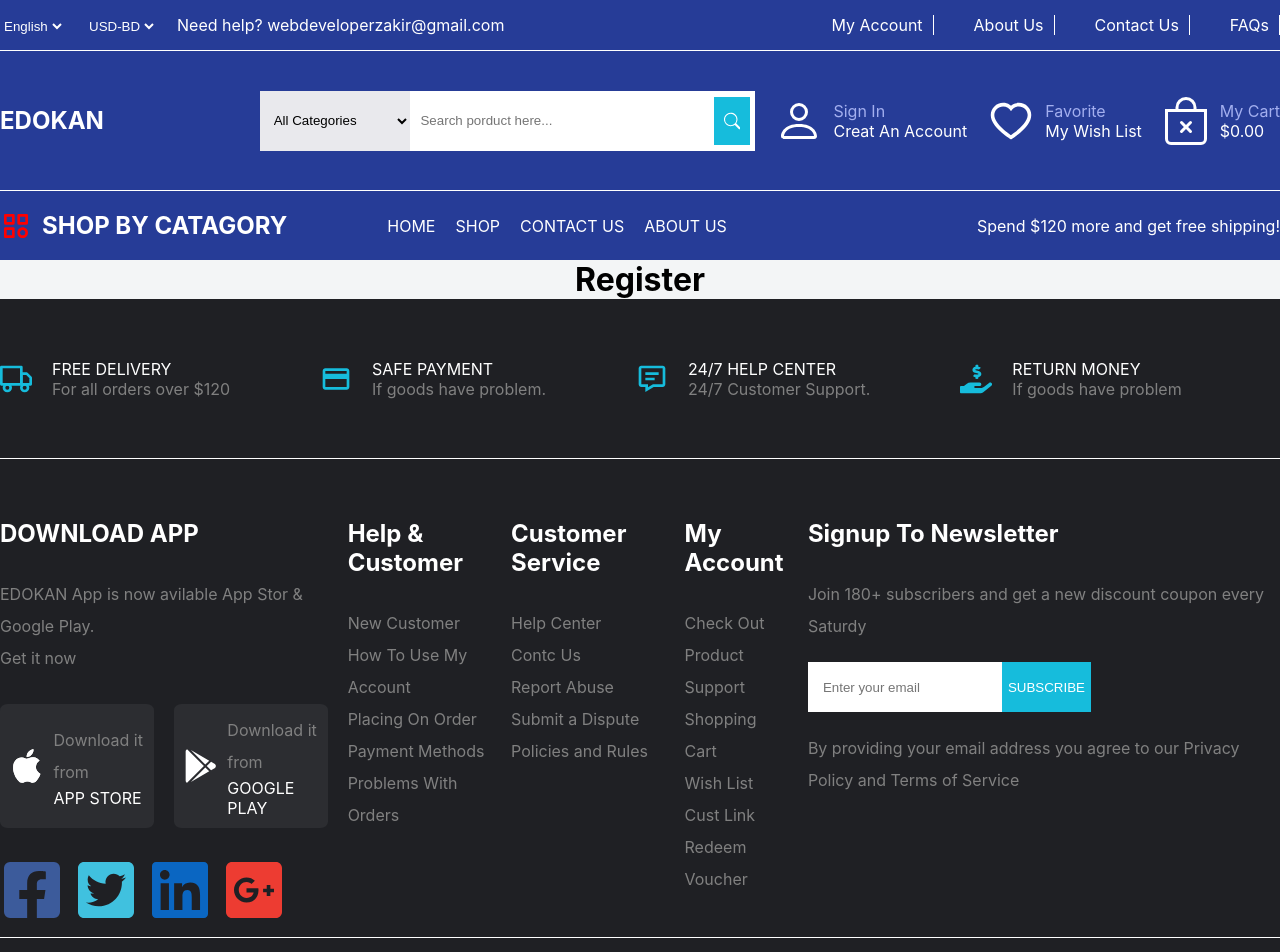
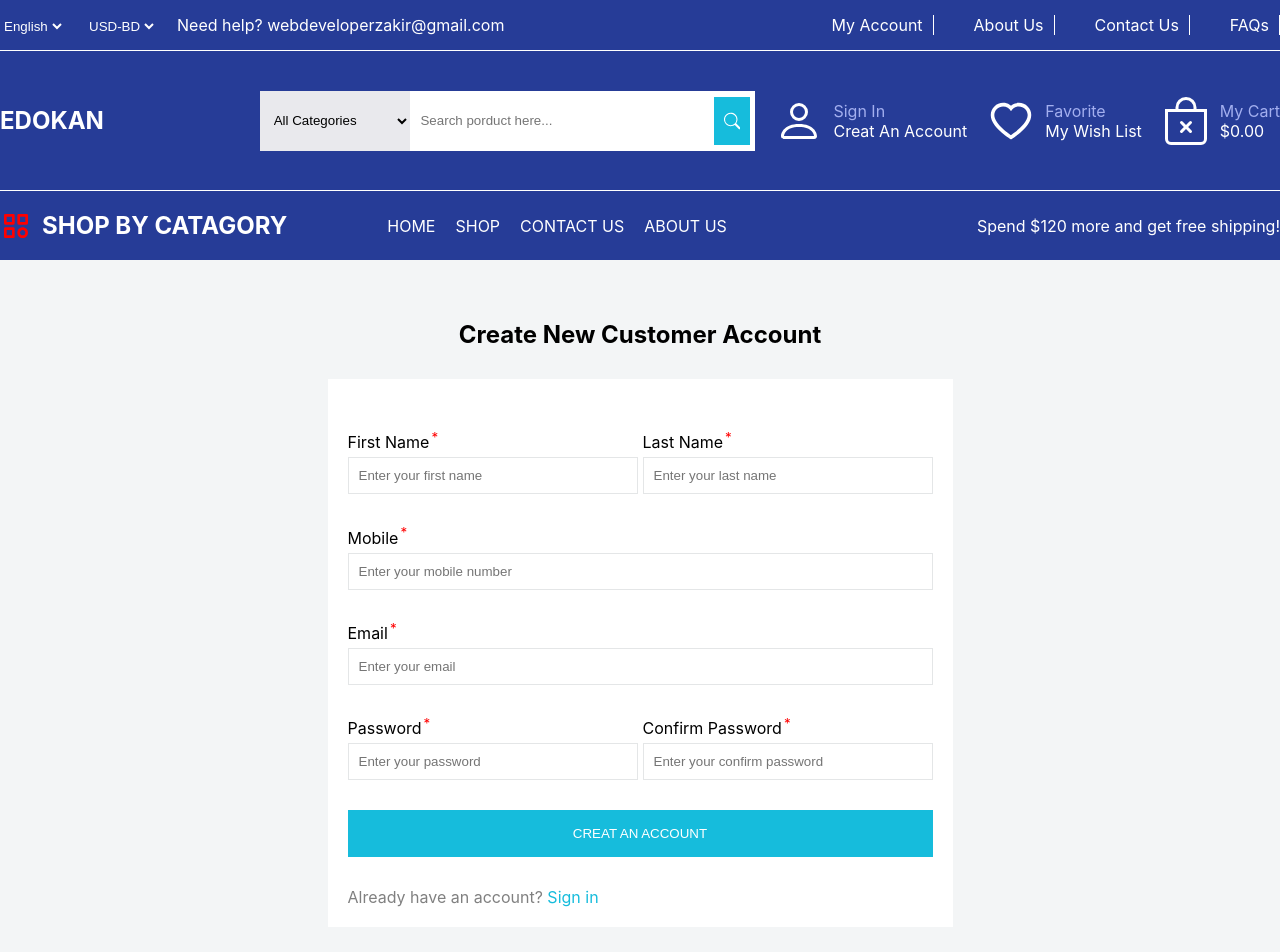
Before and after one commit to zakiralhasan/edokan, a React (Create React App) app: page /register in a window 1280 px wide. Shown: the top 952 px of the page. Built offline with nearby package versions, Linux system fonts and the light colour scheme.

Commit message:
feat:register page added
register page has design by two section top and bottom

```diff
--- a/src/pages/login-page/Login.js
+++ b/src/pages/login-page/Login.js
@@ -43,7 +43,7 @@ const Login = () => {
                         </div>
                         <p className='bottom-section__forgot-pass'>Forgot Your Password?</p>
                         <button>SIGN IN</button>
-                        <p className='bottom-section__create-account'>Don't have an account? <Link className='bottom-section__create-account__link' to="/register">Create an account</Link></p>
+                        <p className='bottom-section__create-account'>Don't have an account? <Link to="/register">Create an account</Link></p>
                     </div>
                 </div>
 
--- a/src/pages/register-page/Register.js
+++ b/src/pages/register-page/Register.js
@@ -1,9 +1,102 @@
 import React from 'react';
+import { useForm } from 'react-hook-form';
+import { Link } from 'react-router-dom';
 
 const Register = () => {
+    const { register, handleSubmit, reset } = useForm();
+    const handlRegisterForm = (data) => {
+
+    }
     return (
-        <div>
-            <h1>Register</h1>
+        <div className='register-form-container'>
+            <form onSubmit={handleSubmit(handlRegisterForm)}>
+                <div className='register-form-container__content'>
+                    <div className='register-form-container__content__top-section'>
+                        <h2>Create New Customer Account</h2>
+                    </div>
+                    <div className='register-form-container__content__bottom-section'>
+                        <div className='bottom-section__name-section-container'>
+                            <div style={{ flexGrow: "1" }}>
+                                <label>
+                                    <span className="">First Name<sup className="starlabel">*</sup></span>
+                                </label>
+                                <input
+                                    type="text"
+                                    {...register("firstName")}
+                                    className=""
+                                    placeholder='Enter your first name'
+                                    required
+                                />
+                            </div>
+                            <div style={{ flexGrow: "1" }}>
+                                <label>
+                                    <span className="">Last Name<sup className="starlabel">*</sup></span>
+                                </label>
+                                <input
+                                    type="text"
+                                    {...register("lastName")}
+                                    className=""
+                                    placeholder='Enter your last name'
+                                    required
+                                />
+                            </div>
+                        </div>
+                        <div>
+                            <label>
+                                <span className="">Mobile<sup className="starlabel">*</sup></span>
+                            </label>
+                            <input
+                                type="number"
+                                {...register("mobile")}
+                                className=""
+                                placeholder='Enter your mobile number'
+                                required
+                            />
+                        </div>
+                        <div>
+                            <label>
+                                <span className="">Email<sup className="starlabel">*</sup></span>
+                            </label>
+                            <input
+                                type="email"
+                                {...register("email")}
+                                className=""
+                                placeholder='Enter your email'
+                                required
+                            />
+                        </div>
+                        <div className='bottom-section__password-section-container'>
+                            <div style={{ flexGrow: "1" }}>
+                                <label>
+                                    <span >Password<sup className="starlabel">*</sup></span>
+                                </label>
+                                <input
+                                    type="password"
+                                    {...register("password")}
+                                    className=""
+                                    placeholder='Enter your password'
+                                    required
+                                />
+                            </div>
+                            <div style={{ flexGrow: "1" }}>
+                                <label>
+                                    <span >Confirm Password<sup className="starlabel">*</sup></span>
+                                </label>
+                                <input
+                                    type="password"
+                                    {...register("confirmPassword")}
+                                    className=""
+                                    placeholder='Enter your confirm password'
+                                    required
+                                />
+                            </div>
+                        </div>
+                        <button>CREAT AN ACCOUNT</button>
+                        <p className='bottom-section__login-account'>Already have an account? <Link to="/login">Sign in</Link></p>
+                    </div>
+                </div>
+
+            </form>
         </div>
     );
 };
--- a/src/pages/shared/nav-bar/Navbar.js
+++ b/src/pages/shared/nav-bar/Navbar.js
@@ -2,6 +2,7 @@ import React from 'react';
 import { BiCategory } from "react-icons/bi";
 import { BsSearch, BsPerson, BsBagX } from "react-icons/bs";
 import { AiOutlineHeart } from "react-icons/ai";
+import { Link } from 'react-router-dom';
 const Navbar = () => {
     const topMenuItems = <>
         <li>My Account</li>
@@ -10,14 +11,19 @@ const Navbar = () => {
         <li>FAQs</li>
     </>
     const menuItems = <>
-        <li>HOME</li>
-        <li>SHOP</li>
+        <li>
+            <Link to="/">HOME</Link>
+        </li>
+        <li>
+            <Link>SHOP</Link>
+        </li>
         <li>CONTACT US</li>
         <li>ABOUT US</li>
     </>
     return (
         <div className='navbar-section'>
             <div className='navbar-container'>
+                {/* top section start */}
                 <div className="navbar-container__top-section">
                     <div className='navbar-container__top-section__content'>
                         <div>
@@ -56,14 +62,14 @@ const Navbar = () => {
                         <div className='middle-section__icon-container'>
                             <BsPerson className='middle-section__icon' />
                             <div className='middle-section__icon-content'>
-                                <span>Sign In</span>
+                                <Link to="/login">Sign In</Link>
                                 <p>Creat An Account</p>
                             </div>
                         </div>
                         <div className='middle-section__icon-container'>
                             <AiOutlineHeart className='middle-section__icon' />
                             <div className='middle-section__icon-content'>
-                                <span>Favorite</span>
+                                <Link to="/wishlist">Favorite</Link>
                                 <p>My Wish List</p>
                             </div>
                         </div>
@@ -83,7 +89,7 @@ const Navbar = () => {
                         <h2>SHOP BY CATAGORY</h2>
                     </div>
                     <div className='bottom-section__menu-items'>
-                        <ul>
+                        <ul >
                             {menuItems}
                         </ul>
                     </div>
--- a/src/styles/sass/foundations/_mixins.scss
+++ b/src/styles/sass/foundations/_mixins.scss
@@ -42,3 +42,8 @@
     border: none;
     outline: none;
 }
+
+//used for link decoration
+@mixin link-style {
+    text-decoration: none;
+}
--- a/src/styles/sass/global.css
+++ b/src/styles/sass/global.css
@@ -358,6 +358,8 @@ body {
 .navbar-container__top-section__menu-items ul li {
   border-right: 1px solid #ffffff;
   padding-right: 10px;
+  text-decoration: none;
+  color: #ffffff;
 }
 
 .navbar-container__middle-section {
@@ -427,6 +429,10 @@ body {
 .middle-section__icon-content span {
   color: #A3AFEF;
 }
+.middle-section__icon-content a {
+  text-decoration: none;
+  color: #A3AFEF;
+}
 
 .navbar-container__bottom-section {
   display: flex;
@@ -453,6 +459,10 @@ body {
 .bottom-section__menu-items ul {
   display: flex;
   gap: 20px;
+}
+.bottom-section__menu-items li a {
+  text-decoration: none;
+  color: #ffffff;
 }
 
 .footer {
@@ -675,8 +685,7 @@ body {
   text-align: left;
   color: #808080;
 }
-
-.bottom-section__create-account__link {
+.bottom-section__create-account a {
   text-decoration: none;
   color: #16BCDC;
 }
@@ -684,4 +693,66 @@ body {
 .starlabel {
   margin-left: 2px;
   color: red;
+}
+
+.register-form-container {
+  max-width: 1540px;
+  margin: 0 auto;
+  display: flex;
+  justify-content: center;
+  align-items: center;
+}
+
+.register-form-container__content__top-section {
+  margin-top: 60px;
+}
+
+.register-form-container__content__bottom-section {
+  width: 625px;
+  background-color: #ffffff;
+  margin: 30px auto;
+  padding: 20px;
+}
+.register-form-container__content__bottom-section label {
+  display: block;
+  text-align: left;
+  margin-top: 30px;
+  color: black;
+}
+.register-form-container__content__bottom-section input {
+  display: block;
+  text-align: left;
+  width: 100%;
+  padding: 10px;
+  margin-top: 5px;
+  border: 1px solid #e4e6e7;
+  outline: none;
+}
+.register-form-container__content__bottom-section button {
+  background-color: #16BCDC;
+  color: #ffffff;
+  border: none;
+  outline: none;
+  width: 100%;
+  padding: 1rem;
+  margin: 30px auto;
+}
+
+.bottom-section__name-section-container {
+  display: flex;
+  gap: 5px;
+}
+
+.bottom-section__password-section-container {
+  display: flex;
+  gap: 5px;
+}
+
+.bottom-section__login-account {
+  text-align: left;
+  color: #808080;
+}
+.bottom-section__login-account a {
+  text-decoration: none;
+  color: #16BCDC;
 }/*# sourceMappingURL=global.css.map */
--- a/src/styles/sass/pages/_register.scss
+++ b/src/styles/sass/pages/_register.scss
@@ -0,0 +1,68 @@
+.register-form-container {
+    @include content-max-width;
+    @include get-item-center;
+}
+
+//register page top section
+.register-form-container__content__top-section {
+    margin-top: 60px;
+}
+
+
+
+
+
+//register page bottom section
+.register-form-container__content__bottom-section {
+    width: 625px;
+    background-color: $white;
+    margin: 30px auto;
+    padding: 20px;
+
+    label {
+        display: block;
+        text-align: left;
+        margin-top: 30px;
+        color: black;
+
+    }
+
+    input {
+        display: block;
+        text-align: left;
+        width: 100%;
+        padding: 10px;
+        margin-top: 5px;
+        border: 1px solid #e4e6e7;
+        outline: none;
+    }
+
+    button {
+        background-color: $product-btn-color;
+        color: $white;
+        @include clear-border;
+        width: 100%;
+        padding: 1rem;
+        margin: 30px auto;
+    }
+}
+
+.bottom-section__name-section-container {
+    display: flex;
+    gap: 5px;
+}
+
+.bottom-section__password-section-container {
+    display: flex;
+    gap: 5px;
+}
+
+.bottom-section__login-account {
+    text-align: left;
+    color: $gray;
+
+    a {
+        text-decoration: none;
+        color: $product-btn-color;
+    }
+}
```
Also changed, not shown: src/styles/sass/components/_navbar-section.scss (+15 -1 lines), src/styles/sass/pages/_login.scss (+5 -4 lines), 1 other file (tests, documents, lock files or other folders).
